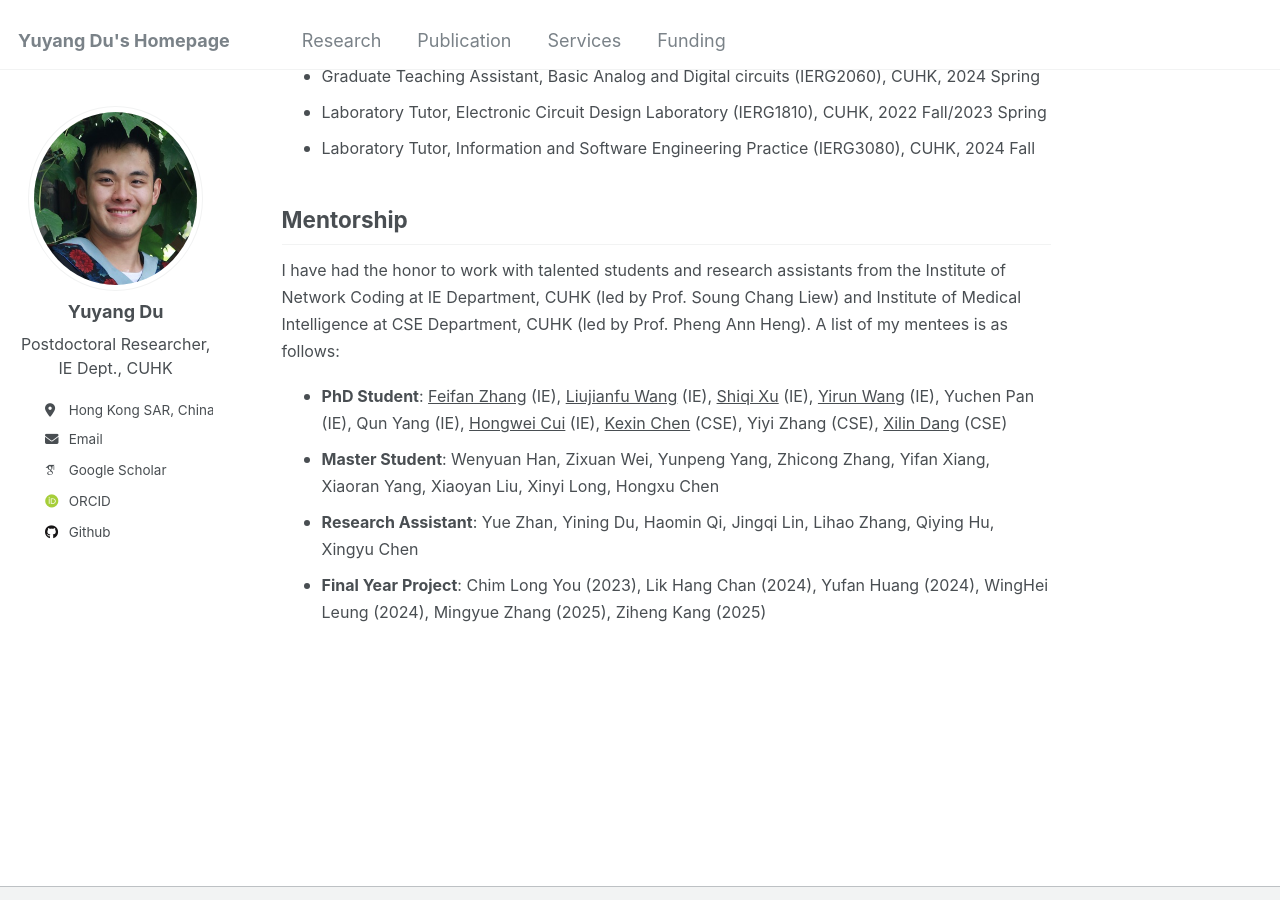
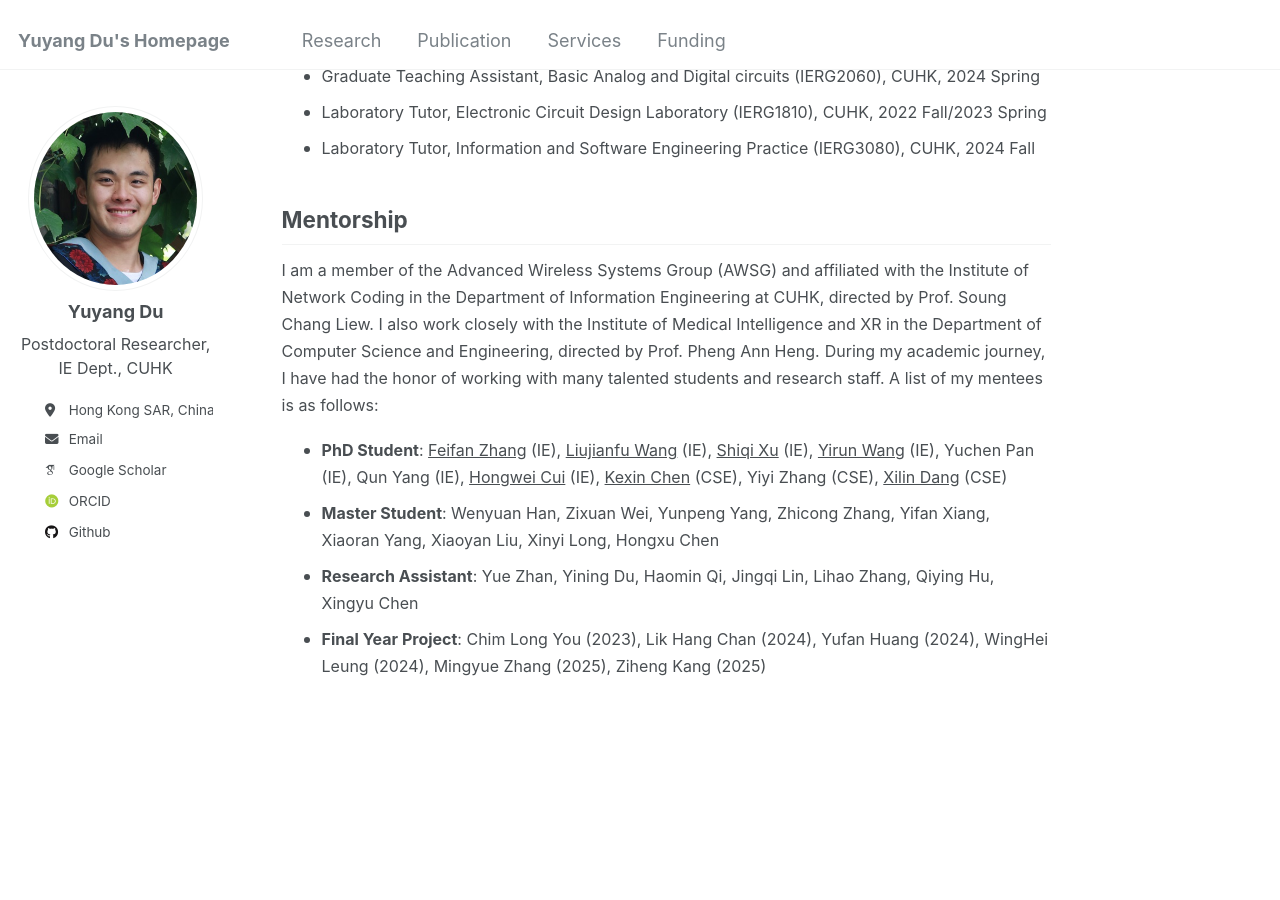
Before and after one commit to yuyangdu01/yuyangdu01.github.io, a Jekyll site: the page built from _pages/service.md, in a window 1280 px wide and 900 px high, scrolled down 677 px. Built offline with Jekyll 4.4.1, drawn with Linux system fonts in a browser that asks for light colours; some web fonts are replaced.

Commit message:
Update service.md

```diff
--- a/_pages/service.md
+++ b/_pages/service.md
@@ -46,7 +46,9 @@ Teaching
 
 Mentorship
 ------
-<font size=3>I have had the honor to work with talented students and research assistants from the Institute of Network Coding at IE Department, CUHK (led by Prof. Soung Chang Liew) and Institute of Medical Intelligence at CSE Department, CUHK (led by Prof. Pheng Ann Heng). A list of my mentees is as follows:</font>
+<font size=3>I am a member of the Advanced Wireless Systems Group (AWSG) and affiliated with the Institute of Network Coding in the Department of Information Engineering at CUHK, directed by Prof. Soung Chang Liew. I also work closely with the Institute of Medical Intelligence and XR in the Department of Computer Science and Engineering, directed by Prof. Pheng Ann Heng.</font>
+
+<font size=3>During my academic journey, I have had the honor of working with many talented students and research staff. A list of my mentees is as follows:</font>
 
 <div class="mentorship" markdown="1">
 * <font size=3> <b>PhD Student</b>: <a href="https://scholar.google.com/citations?user=pUIWEZAAAAAJ">Feifan Zhang</a> (IE), <a href="https://scholar.google.com/citations?user=zHMaH24AAAAJ">Liujianfu Wang</a> (IE), <a href="https://scholar.google.com/citations?user=-PdrGCIAAAAJ">Shiqi Xu</a> (IE), <a href="https://ieeexplore.ieee.org/author/37089175010">Yirun Wang</a> (IE), Yuchen Pan (IE), Qun Yang (IE), <a href="https://scholar.google.com/citations?user=o8vGH6kAAAAJ">Hongwei Cui</a> (IE), <a href="https://scholar.google.com/citations?user=wHMRoIUAAAAJ">Kexin Chen</a> (CSE), Yiyi Zhang (CSE), <a href="https://scholar.google.com/citations?user=XSQsbRsAAAAJ">Xilin Dang</a> (CSE)</font>
```
